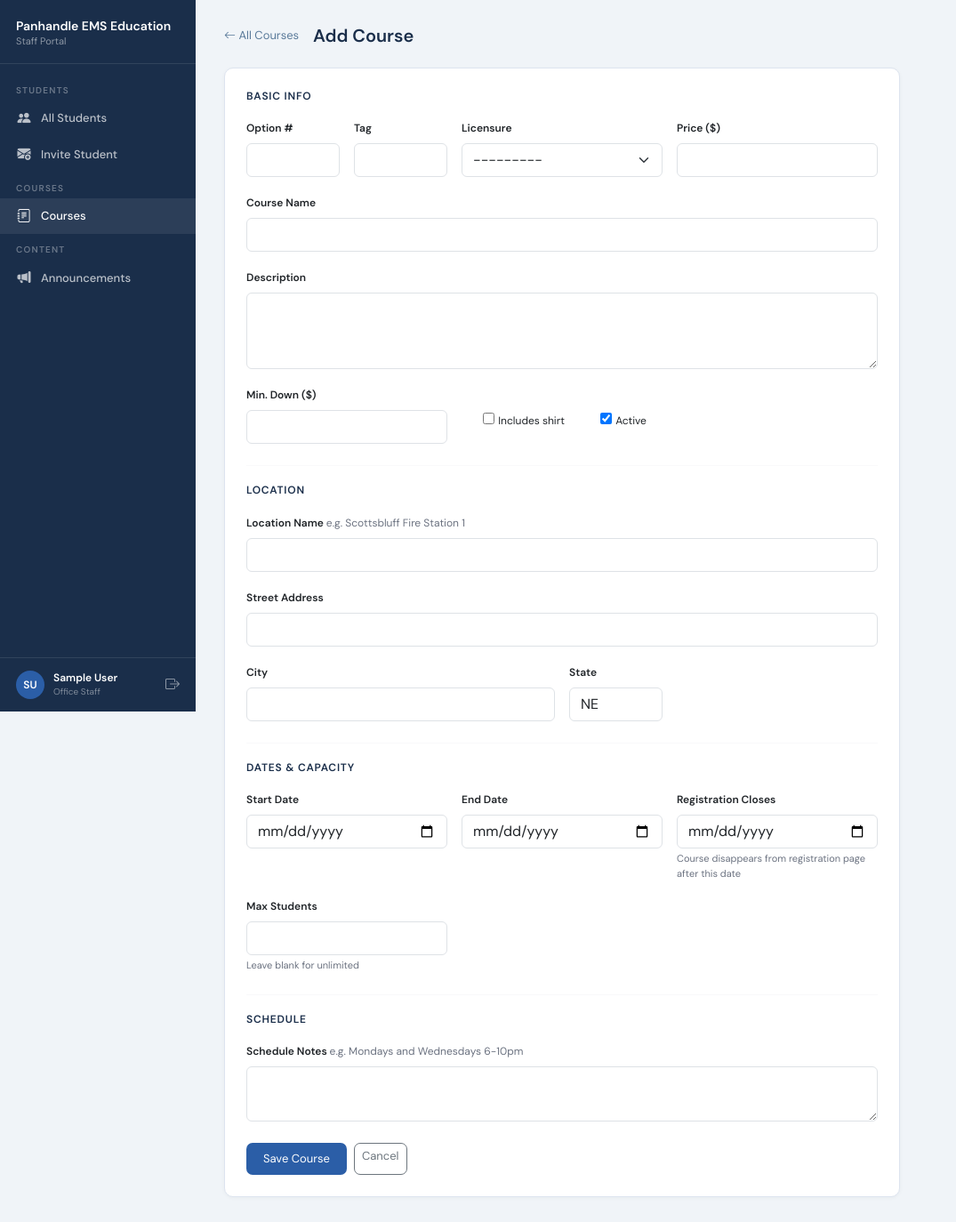
After one commit to AndSnodFRBA/PEMSE, a Django app: page /staff/courses/add/ in a window 1280 px wide. The commit adds this page. Shown: the whole page at 89% size, without its empty margins (0-1075 px from the left). Run offline with Django 4.2, Linux system fonts and the light colour scheme; the visitor is signed in with stand-in values (Sample User, id 1).

Commit message:
Add course location, licensure, dates, capacity, and staff course management
- Course model: add location (name/address/city/state), licensure level (EMR/EMT/AEMT/
  Paramedic/CE/Other), start/end/registration_close dates, max_students capacity,
  schedule_notes, registration_open and spots_remaining properties
- Student-facing course list: only shows courses where registration_open is True;
  displays location, start date, schedule notes, and spots-remaining badge per card;
  licensure badge replaces generic tag
- Staff course management: /staff/courses/ list, /add/, /<id>/edit/, /<id>/delete/
  with Open/Closing Soon/Closed/Full status pills and enrollment counts
- Staff student detail: shows full course location, dates, and schedule for enrolled student
- PDF report: updated course section to include licensure, location, dates, and schedule
- seed_courses: adds default location (709 Rosedale Dr., Scottsbluff, NE) to all courses
- Migrations: courses 0002 (new fields), handbook 0002 (sig TextField),
  students 0003 (sig TextFields + PaymentHistory)
- Admin: CourseAdmin updated with fieldsets covering all new fields

Co-Authored-By: Claude Sonnet 4.6 <noreply@anthropic.com>

```diff
--- a/courses/views.py
+++ b/courses/views.py
@@ -3,14 +3,18 @@ from django.contrib.auth.decorators import login_required
 from django.contrib import messages
 from .models import Course, CourseEnrollment
 
+
 @login_required
 def course_list_view(request):
-    courses = Course.objects.filter(is_active=True)
+    active_courses = Course.objects.filter(is_active=True)
+    # Only show courses where registration is still open (dates + capacity)
+    courses = [c for c in active_courses if c.registration_open]
     enrollment = CourseEnrollment.objects.filter(student=request.user).first()
     return render(request, 'courses/course_list.html', {
         'courses': courses,
         'enrollment': enrollment,
     })
+
 
 @login_required
 def enroll_view(request, course_id):
--- a/handbook/models.py
+++ b/handbook/models.py
@@ -24,7 +24,7 @@ class HandbookAcknowledgment(models.Model):
         on_delete=models.CASCADE,
         related_name='handbook_ack'
     )
-    sig_name   = models.CharField(max_length=200)
+    sig_name   = models.TextField()
     signed_at  = models.DateTimeField(auto_now_add=True)
     ip_address = models.GenericIPAddressField(null=True, blank=True)
 
--- a/handbook/views.py
+++ b/handbook/views.py
@@ -14,8 +14,8 @@ def handbook_view(request):
 
     if request.method == 'POST' and not ack:
         sig_name = request.POST.get('sig_name', '').strip()
-        if not sig_name:
-            messages.error(request, 'Please type your full name to sign.')
+        if not sig_name or len(sig_name) < 500:
+            messages.error(request, 'Please draw your signature before signing.')
         else:
             ip = request.META.get('REMOTE_ADDR')
             HandbookAcknowledgment.objects.create(
--- a/staff/forms.py
+++ b/staff/forms.py
@@ -1,5 +1,6 @@
 from django import forms
 
+from courses.models import Course
 from documents.models import StudentDocument
 from students.models import Announcement, Student
 
@@ -61,3 +62,33 @@ class StaffStudentEditForm(forms.ModelForm):
             'enroll_status': forms.Select(attrs={'class': 'form-select'}),
             'shirt_size':    forms.TextInput(attrs={'class': 'form-control'}),
         }
+
+
+class CourseForm(forms.ModelForm):
+    class Meta:
+        model  = Course
+        fields = [
+            'option_number', 'tag', 'name', 'description', 'licensure',
+            'price', 'min_down', 'includes_shirt', 'is_active',
+            'location_name', 'location_address', 'location_city', 'location_state',
+            'start_date', 'end_date', 'registration_close_date',
+            'max_students', 'schedule_notes',
+        ]
+        widgets = {
+            'option_number':          forms.NumberInput(attrs={'class': 'form-control'}),
+            'tag':                    forms.TextInput(attrs={'class': 'form-control'}),
+            'name':                   forms.TextInput(attrs={'class': 'form-control'}),
+            'description':            forms.Textarea(attrs={'class': 'form-control', 'rows': 3}),
+            'licensure':              forms.Select(attrs={'class': 'form-select'}),
+            'price':                  forms.NumberInput(attrs={'class': 'form-control', 'step': '0.01'}),
+            'min_down':               forms.NumberInput(attrs={'class': 'form-control', 'step': '0.01'}),
+            'location_name':          forms.TextInput(attrs={'class': 'form-control'}),
+            'location_address':       forms.TextInput(attrs={'class': 'form-control'}),
+            'location_city':          forms.TextInput(attrs={'class': 'form-control'}),
+            'location_state':         forms.TextInput(attrs={'class': 'form-control', 'maxlength': '2'}),
+            'start_date':             forms.DateInput(attrs={'class': 'form-control', 'type': 'date'}),
+            'end_date':               forms.DateInput(attrs={'class': 'form-control', 'type': 'date'}),
+            'registration_close_date': forms.DateInput(attrs={'class': 'form-control', 'type': 'date'}),
+            'max_students':           forms.NumberInput(attrs={'class': 'form-control'}),
+            'schedule_notes':         forms.Textarea(attrs={'class': 'form-control', 'rows': 2}),
+        }
--- a/staff/urls.py
+++ b/staff/urls.py
@@ -2,16 +2,20 @@ from django.urls import path
 from . import views
 
 urlpatterns = [
-    path('',                              views.staff_dashboard,       name='staff_dashboard'),
-    path('login/',                        views.staff_login_view,      name='staff_login'),
-    path('logout/',                       views.staff_logout_view,     name='staff_logout'),
-    path('students/<int:pk>/',            views.student_detail,        name='staff_student_detail'),
-    path('students/<int:pk>/edit/',       views.student_edit,          name='staff_student_edit'),
-    path('students/<int:pk>/pdf/',        views.student_pdf,           name='staff_student_pdf'),
-    path('documents/<int:doc_id>/review/', views.review_document,      name='staff_review_document'),
-    path('invite/',                       views.invite_student,        name='staff_invite'),
-    path('announcements/',                views.announcement_list,     name='staff_announcements'),
-    path('announcements/new/',            views.announcement_create,   name='staff_announcement_create'),
-    path('announcements/<int:pk>/edit/',  views.announcement_edit,     name='staff_announcement_edit'),
-    path('announcements/<int:pk>/delete/', views.announcement_delete,  name='staff_announcement_delete'),
+    path('',                                   views.staff_dashboard,       name='staff_dashboard'),
+    path('login/',                             views.staff_login_view,      name='staff_login'),
+    path('logout/',                            views.staff_logout_view,     name='staff_logout'),
+    path('students/<int:pk>/',                 views.student_detail,        name='staff_student_detail'),
+    path('students/<int:pk>/edit/',            views.student_edit,          name='staff_student_edit'),
+    path('students/<int:pk>/pdf/',             views.student_pdf,           name='staff_student_pdf'),
+    path('documents/<int:doc_id>/review/',     views.review_document,       name='staff_review_document'),
+    path('invite/',                            views.invite_student,        name='staff_invite'),
+    path('announcements/',                     views.announcement_list,     name='staff_announcements'),
+    path('announcements/new/',                 views.announcement_create,   name='staff_announcement_create'),
+    path('announcements/<int:pk>/edit/',       views.announcement_edit,     name='staff_announcement_edit'),
+    path('announcements/<int:pk>/delete/',     views.announcement_delete,   name='staff_announcement_delete'),
+    path('courses/',                           views.course_list,           name='staff_course_list'),
+    path('courses/add/',                       views.course_add,            name='staff_course_add'),
+    path('courses/<int:pk>/edit/',             views.course_edit,           name='staff_course_edit'),
+    path('courses/<int:pk>/delete/',           views.course_delete,         name='staff_course_delete'),
 ]
--- a/staff/views.py
+++ b/staff/views.py
@@ -6,11 +6,12 @@ from django.http import HttpResponse
 from django.shortcuts import get_object_or_404, redirect, render
 from django.utils import timezone
 
-from courses.models import CourseEnrollment
+from courses.models import Course, CourseEnrollment
 from documents.models import StudentDocument
 from students.forms import StudentLoginForm
 from students.models import Announcement, Student
 from .forms import (
+    CourseForm,
     DocumentReviewForm,
     InvitationForm,
     StaffAnnouncementForm,
@@ -110,6 +111,70 @@ def review_document(request, doc_id):
         doc.save()
         messages.success(request, f'{doc.doc_type.label} marked as {doc.status}.')
     return redirect('staff_student_detail', pk=doc.student_id)
+
+
+# ── Course management ─────────────────────────────────────────────────────────
+
+@staff_required
+def course_list(request):
+    from datetime import timedelta
+    today   = timezone.now().date()
+    soon    = today + timedelta(days=7)
+    courses = Course.objects.all().order_by('order', 'option_number')
+
+    rows = []
+    for c in courses:
+        enrolled = c.enrollments.count()
+        if not c.is_active:
+            status = 'inactive'
+        elif c.registration_close_date and today > c.registration_close_date:
+            status = 'closed'
+        elif c.max_students and enrolled >= c.max_students:
+            status = 'full'
+        elif c.registration_close_date and c.registration_close_date <= soon:
+            status = 'closing'
+        else:
+            status = 'open'
+        rows.append({'course': c, 'enrolled': enrolled, 'status': status})
+
+    return render(request, 'staff/course_list.html', {'rows': rows})
+
+
+@staff_required
+def course_add(request):
+    form = CourseForm(request.POST or None)
+    if request.method == 'POST' and form.is_valid():
+        form.save()
+        messages.success(request, 'Course created.')
+        return redirect('staff_course_list')
+    return render(request, 'staff/course_form.html', {'form': form, 'action': 'Add'})
+
+
+@staff_required
+def course_edit(request, pk):
+    course = get_object_or_404(Course, pk=pk)
+    form   = CourseForm(request.POST or None, instance=course)
+    if request.method == 'POST' and form.is_valid():
+        form.save()
+        messages.success(request, f'Course "{course.name}" updated.')
+        return redirect('staff_course_list')
+    return render(request, 'staff/course_form.html', {'form': form, 'action': 'Edit', 'course': course})
+
+
+@staff_required
+def course_delete(request, pk):
+    course = get_object_or_404(Course, pk=pk)
+    if request.method == 'POST':
+        action = request.POST.get('action', 'deactivate')
+        if action == 'delete':
+            name = course.name
+            course.delete()
+            messages.success(request, f'Course "{name}" deleted.')
+        else:
+            course.is_active = False
+            course.save()
+            messages.success(request, f'Course "{course.name}" deactivated.')
+    return redirect('staff_course_list')
 
 
 # ── Invitations ───────────────────────────────────────────────────────────────
@@ -243,14 +308,22 @@ def student_pdf(request, pk):
     # Course
     story += section('Course Enrollment')
     if enrollment:
-        story.append(kv_table([
-            ['Course',       f'Option {enrollment.course.option_number} — {enrollment.course.name}'],
-            ['Tag',          enrollment.course.tag],
-            ['Price',        f'${enrollment.course.price:,.0f}'],
-            ['Min. Down',    f'${enrollment.course.min_down:,.0f}'],
+        c = enrollment.course
+        location_parts = [p for p in [c.location_name, c.location_address, c.location_city, c.location_state] if p]
+        rows = [
+            ['Course',       f'Option {c.option_number} — {c.name}'],
+            ['Licensure',    c.get_licensure_display() if c.licensure else '—'],
+            ['Tag',          c.tag],
+            ['Price',        f'${c.price:,.0f}'],
+            ['Min. Down',    f'${c.min_down:,.0f}'],
             ['Shirt Size',   enrollment.shirt_size or '—'],
+            ['Location',     ', '.join(location_parts) if location_parts else '—'],
+            ['Start Date',   str(c.start_date) if c.start_date else '—'],
+            ['End Date',     str(c.end_date) if c.end_date else '—'],
+            ['Schedule',     c.schedule_notes or '—'],
             ['Enrolled At',  enrollment.enrolled_at.strftime('%B %d, %Y')],
-        ]))
+        ]
+        story.append(kv_table(rows))
     else:
         story.append(Paragraph('No course selected.', body))
 
--- a/students/views.py
+++ b/students/views.py
@@ -6,7 +6,7 @@ from django.utils import timezone
 from django.db.models import Q
 import uuid
 
-from .models import Student, PaymentRecord, Announcement
+from .models import Student, PaymentRecord, Announcement, PaymentHistory
 from .forms import StudentRegistrationForm, StudentLoginForm, ProfileForm, PaymentForm
 from courses.models import CourseEnrollment
 from documents.models import StudentDocument, DocumentType
@@ -161,8 +161,8 @@ def registration_form_view(request):
 
         elif action == 'sign_contract':
             sig_name = request.POST.get('sig_name', '').strip()
-            if not sig_name:
-                messages.error(request, 'Please type your full name to sign.')
+            if not sig_name or len(sig_name) < 500:
+                messages.error(request, 'Please draw your signature before signing.')
             elif not enrollment:
                 messages.error(request, 'Please select a course before signing.')
             else:
--- a/templates/staff/base_staff.html
+++ b/templates/staff/base_staff.html
@@ -81,6 +81,12 @@
       <i class="bi bi-envelope-plus-fill"></i> Invite Student
     </a>
 
+    <div class="staff-nav-label">Courses</div>
+    <a href="{% url 'staff_course_list' %}"
+       class="{% if 'course' in request.resolver_match.url_name %}active{% endif %}">
+      <i class="bi bi-journal-text"></i> Courses
+    </a>
+
     <div class="staff-nav-label">Content</div>
     <a href="{% url 'staff_announcements' %}"
        class="{% if 'announcement' in request.resolver_match.url_name %}active{% endif %}">
--- /dev/null
+++ b/templates/staff/course_form.html
@@ -0,0 +1,139 @@
+{% extends "staff/base_staff.html" %}
+{% block title %}{{ action }} Course — PEMSE Staff{% endblock %}
+
+{% block content %}
+<div class="staff-topbar">
+  <div class="d-flex align-items-center gap-3">
+    <a href="{% url 'staff_course_list' %}" style="color:#5a7a9a;text-decoration:none;font-size:13px;">
+      <i class="bi bi-arrow-left"></i> All Courses
+    </a>
+    <h1 class="staff-page-title mb-0">{{ action }} Course</h1>
+  </div>
+</div>
+
+<div class="card" style="max-width:760px;">
+  <div class="card-body p-4">
+    <form method="post" novalidate>
+      {% csrf_token %}
+
+      {% if form.non_field_errors %}
+        <div class="alert alert-danger">{{ form.non_field_errors }}</div>
+      {% endif %}
+
+      <!-- Basic Info -->
+      <h6 style="font-weight:700;color:#1a2e4a;font-size:12px;letter-spacing:.8px;text-transform:uppercase;margin-bottom:16px;">Basic Info</h6>
+      <div class="row g-3 mb-4">
+        <div class="col-sm-2">
+          <label class="form-label" style="font-size:12px;font-weight:600;">Option #</label>
+          {{ form.option_number }}
+          {% if form.option_number.errors %}<div class="text-danger" style="font-size:11px;">{{ form.option_number.errors }}</div>{% endif %}
+        </div>
+        <div class="col-sm-2">
+          <label class="form-label" style="font-size:12px;font-weight:600;">Tag</label>
+          {{ form.tag }}
+          {% if form.tag.errors %}<div class="text-danger" style="font-size:11px;">{{ form.tag.errors }}</div>{% endif %}
+        </div>
+        <div class="col-sm-4">
+          <label class="form-label" style="font-size:12px;font-weight:600;">Licensure</label>
+          {{ form.licensure }}
+          {% if form.licensure.errors %}<div class="text-danger" style="font-size:11px;">{{ form.licensure.errors }}</div>{% endif %}
+        </div>
+        <div class="col-sm-4">
+          <label class="form-label" style="font-size:12px;font-weight:600;">Price ($)</label>
+          {{ form.price }}
+          {% if form.price.errors %}<div class="text-danger" style="font-size:11px;">{{ form.price.errors }}</div>{% endif %}
+        </div>
+        <div class="col-12">
+          <label class="form-label" style="font-size:12px;font-weight:600;">Course Name</label>
+          {{ form.name }}
+          {% if form.name.errors %}<div class="text-danger" style="font-size:11px;">{{ form.name.errors }}</div>{% endif %}
+        </div>
+        <div class="col-12">
+          <label class="form-label" style="font-size:12px;font-weight:600;">Description</label>
+          {{ form.description }}
+        </div>
+        <div class="col-sm-4">
+          <label class="form-label" style="font-size:12px;font-weight:600;">Min. Down ($)</label>
+          {{ form.min_down }}
+        </div>
+        <div class="col-sm-4 d-flex align-items-center gap-3 pt-3">
+          <div class="form-check">
+            {{ form.includes_shirt }}
+            <label class="form-check-label" style="font-size:12px;" for="{{ form.includes_shirt.id_for_label }}">Includes shirt</label>
+          </div>
+          <div class="form-check">
+            {{ form.is_active }}
+            <label class="form-check-label" style="font-size:12px;" for="{{ form.is_active.id_for_label }}">Active</label>
+          </div>
+        </div>
+      </div>
+
+      <hr style="border-color:#e5e7eb;margin-bottom:20px;">
+
+      <!-- Location -->
+      <h6 style="font-weight:700;color:#1a2e4a;font-size:12px;letter-spacing:.8px;text-transform:uppercase;margin-bottom:16px;">Location</h6>
+      <div class="row g-3 mb-4">
+        <div class="col-12">
+          <label class="form-label" style="font-size:12px;font-weight:600;">Location Name <span style="font-weight:400;color:#6b7280;">{{ form.location_name.help_text }}</span></label>
+          {{ form.location_name }}
+        </div>
+        <div class="col-12">
+          <label class="form-label" style="font-size:12px;font-weight:600;">Street Address</label>
+          {{ form.location_address }}
+        </div>
+        <div class="col-sm-6">
+          <label class="form-label" style="font-size:12px;font-weight:600;">City</label>
+          {{ form.location_city }}
+        </div>
+        <div class="col-sm-2">
+          <label class="form-label" style="font-size:12px;font-weight:600;">State</label>
+          {{ form.location_state }}
+        </div>
+      </div>
+
+      <hr style="border-color:#e5e7eb;margin-bottom:20px;">
+
+      <!-- Dates & Capacity -->
+      <h6 style="font-weight:700;color:#1a2e4a;font-size:12px;letter-spacing:.8px;text-transform:uppercase;margin-bottom:16px;">Dates & Capacity</h6>
+      <div class="row g-3 mb-4">
+        <div class="col-sm-4">
+          <label class="form-label" style="font-size:12px;font-weight:600;">Start Date</label>
+          {{ form.start_date }}
+        </div>
+        <div class="col-sm-4">
+          <label class="form-label" style="font-size:12px;font-weight:600;">End Date</label>
+          {{ form.end_date }}
+        </div>
+        <div class="col-sm-4">
+          <label class="form-label" style="font-size:12px;font-weight:600;">Registration Closes</label>
+          {{ form.registration_close_date }}
+          <div style="font-size:11px;color:#6b7280;margin-top:3px;">{{ form.registration_close_date.help_text }}</div>
+        </div>
+        <div class="col-sm-4">
+          <label class="form-label" style="font-size:12px;font-weight:600;">Max Students</label>
+          {{ form.max_students }}
+          <div style="font-size:11px;color:#6b7280;margin-top:3px;">{{ form.max_students.help_text }}</div>
+        </div>
+      </div>
+
+      <hr style="border-color:#e5e7eb;margin-bottom:20px;">
+
+      <!-- Schedule -->
+      <h6 style="font-weight:700;color:#1a2e4a;font-size:12px;letter-spacing:.8px;text-transform:uppercase;margin-bottom:16px;">Schedule</h6>
+      <div class="mb-4">
+        <label class="form-label" style="font-size:12px;font-weight:600;">Schedule Notes <span style="font-weight:400;color:#6b7280;">{{ form.schedule_notes.help_text }}</span></label>
+        {{ form.schedule_notes }}
+      </div>
+
+      <div class="d-flex gap-2">
+        <button type="submit" class="btn btn-sm" style="background:#2B5EA7;color:#fff;border-radius:7px;font-size:13px;padding:7px 18px;">
+          Save Course
+        </button>
+        <a href="{% url 'staff_course_list' %}" class="btn btn-sm btn-outline-secondary" style="font-size:13px;border-radius:7px;">
+          Cancel
+        </a>
+      </div>
+    </form>
+  </div>
+</div>
+{% endblock %}
```
Also changed, not shown: courses/admin.py (+22 -1 lines), courses/management/commands/seed_courses.py (+28 -8 lines), courses/models.py (+66 -10 lines), students/models.py (+28 -3 lines), templates/courses/course_list.html (+45 -3 lines), templates/staff/course_list.html (added, +98 -0 lines), templates/staff/student_detail.html (+18 -0 lines), courses/migrations/0002_course_location_licensure_dates.py (added), handbook/migrations/0002_sig_textfield.py (added), students/migrations/0003_sig_textfields_paymenthistory.py (added).
